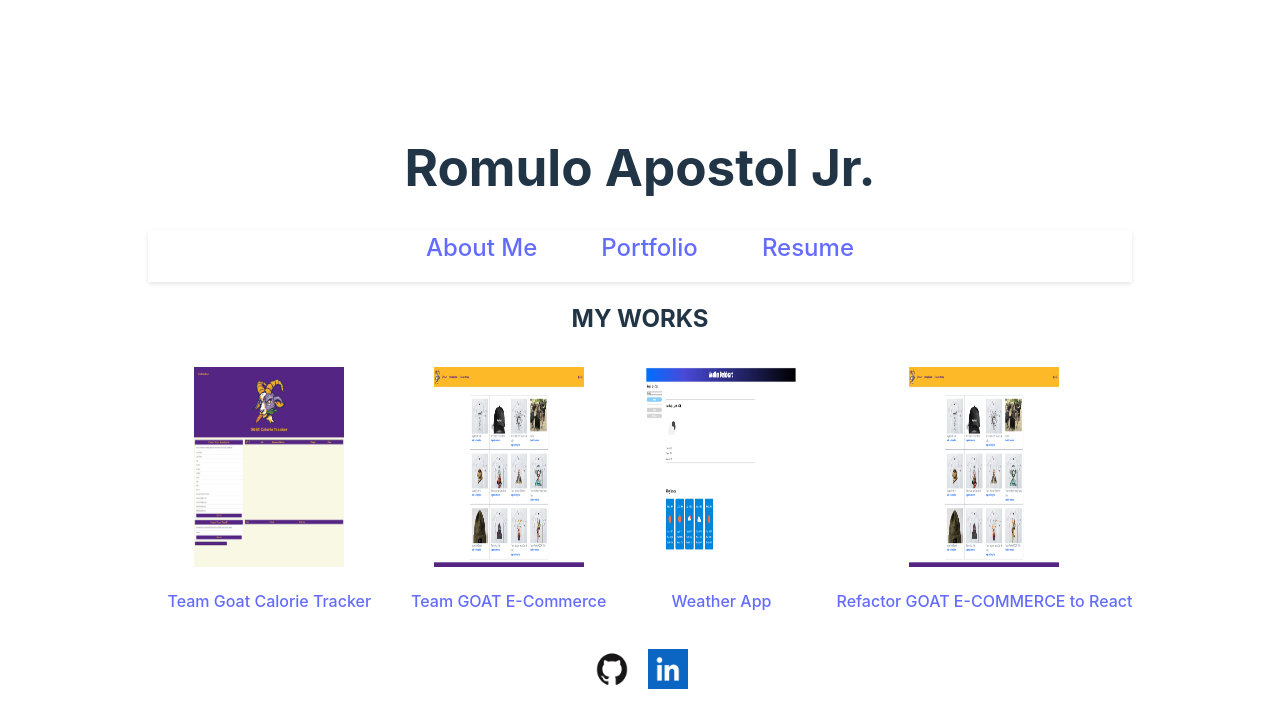
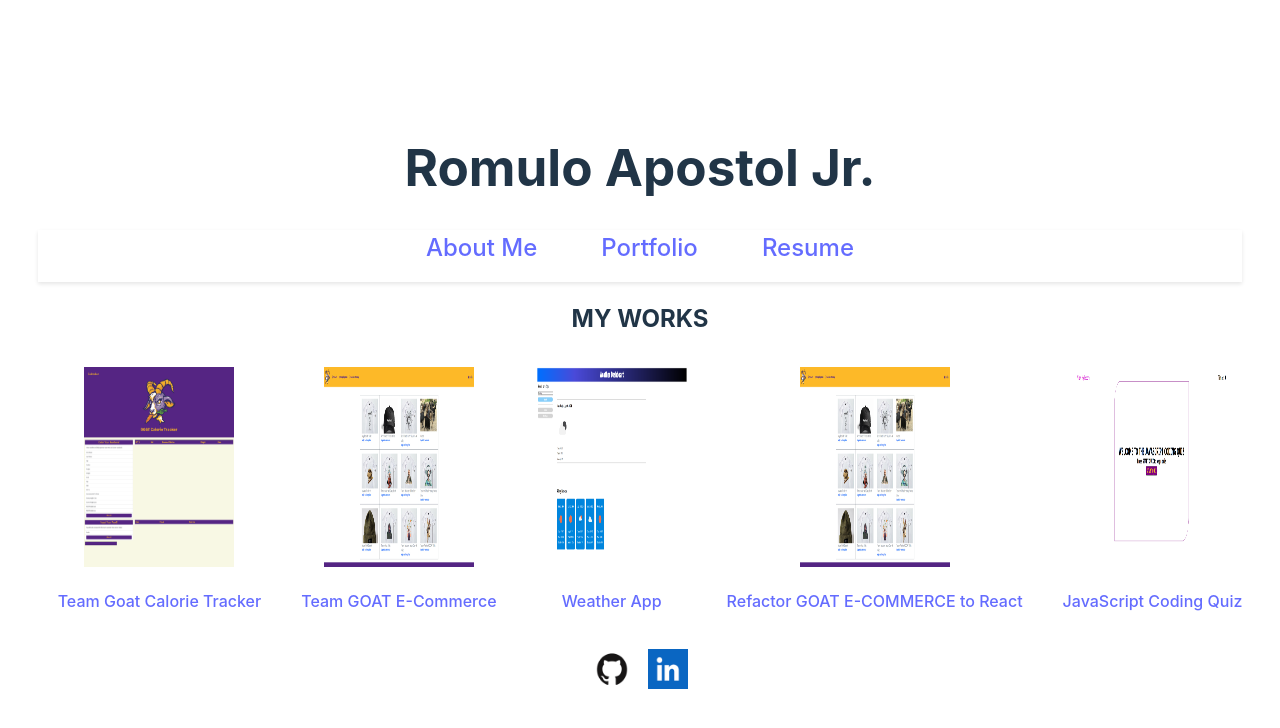
Before and after one commit to rapostoljr/challenge_20_personal_react_portfolio, a React (Vite) app: page /works in a window 1280 px wide. Shown: the top 728 px of the page. Built offline with nearby package versions, Linux system fonts and the light colour scheme.

Commit message:
added coding quiz to WorksPage

```diff
--- a/src/pages/WorksPage.jsx
+++ b/src/pages/WorksPage.jsx
@@ -1,5 +1,5 @@
 import GoatCommerce from "../assets/images/mainPage.jpg";
-import Horisen from "../assets/images/horiseon.jpg";
+import CodingQuiz from "../assets/images/codingQuiz.png";
 import GoatTracker from "../assets/images/Tracker_pg1.png";
 import WeatherApp from "../assets/images/weatherApp-search.png"
 
@@ -33,8 +33,15 @@ export default function WorksPage() {
 
                 <div className="work-item">
                     <a href="https://boiling-bastion-87037-4394261bcf08.herokuapp.com/" target="_blank">
-                        <img src={GoatCommerce} alt="Refactor GOAT E-COMMERCE to React"/>
+                        <img src={GoatCommerce} alt="JavaScript Coding Quiz"/>
                         <p>Refactor GOAT E-COMMERCE to React</p>
+                    </a>
+                </div>
+
+                <div className="work-item">
+                    <a href="https://rapostoljr.github.io/challenge_4_multiple_choice_coding_quiz/" target="_blank">
+                        <img src={CodingQuiz} alt="Refactor GOAT E-COMMERCE to React"/>
+                        <p>JavaScript Coding Quiz</p>
                     </a>
                 </div>
             </div>
```
Also changed, not shown: src/assets/images/codingQuiz.png (added).
